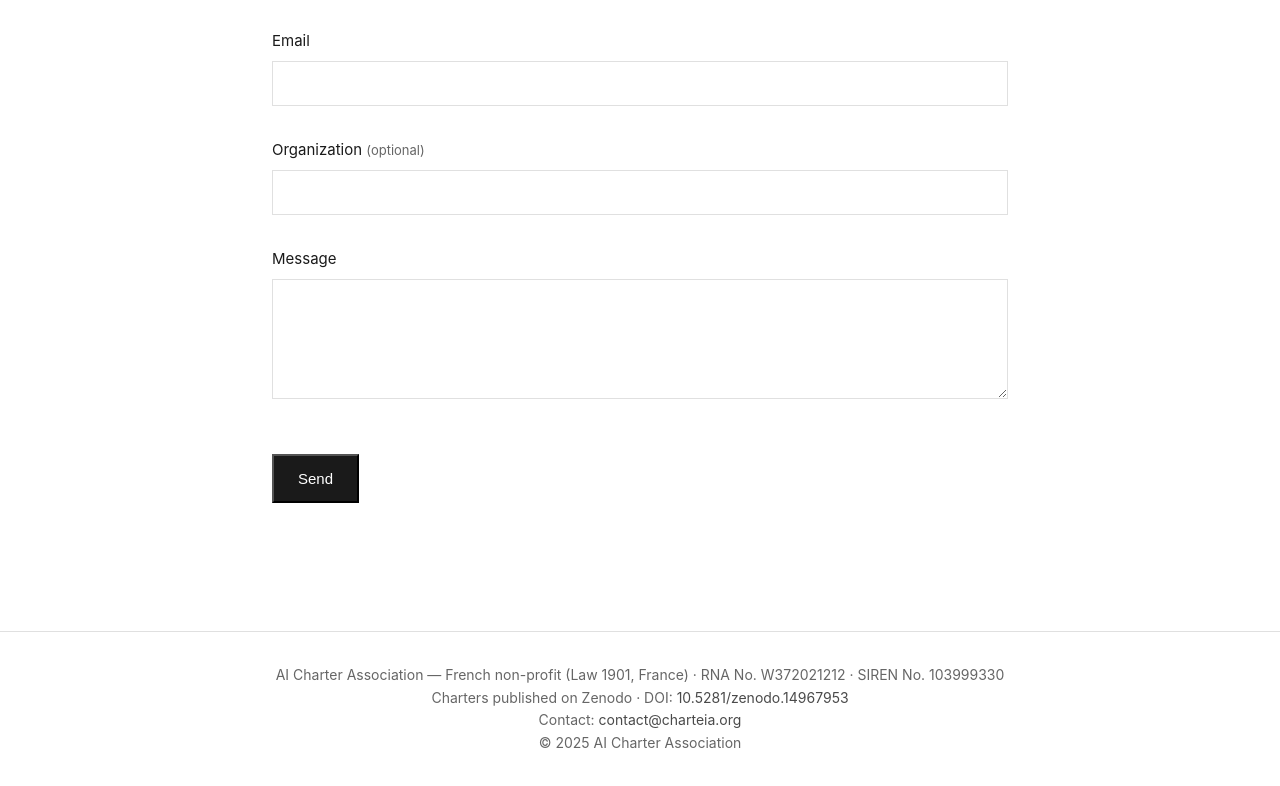
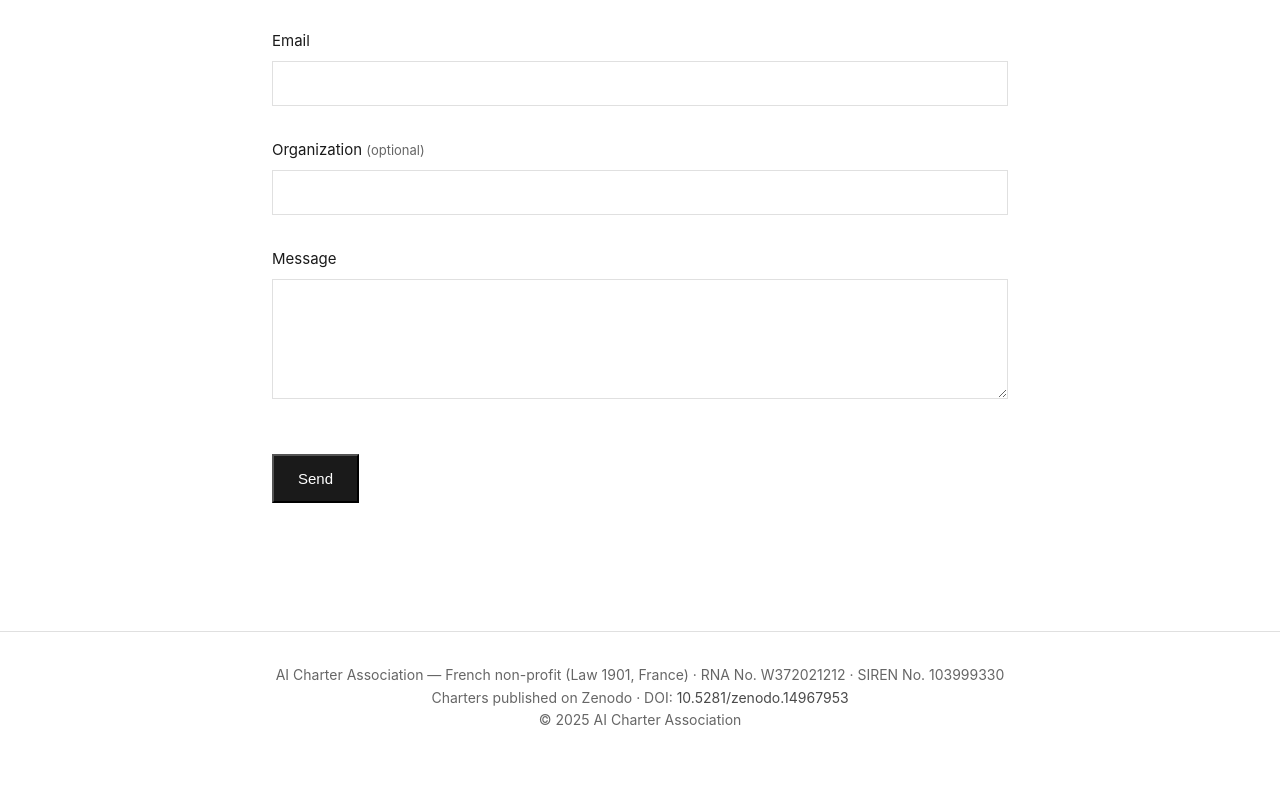
Before and after one commit to khalidovicGPT/charteia-website, a plain HTML site: page en/index.html in a window 1280 px wide. Shown: the part 3549-4335 px from the top of the page. After the commit the page ends 4313 px from the top, so only its background shows below. Drawn offline with Linux system fonts and the light colour scheme.

Commit message:
Retirer l'email contact@charteia.org du pied de page
L'adresse n'existe pas ; le formulaire de contact reste le canal de
contact. Normalise aussi les espaces en fin de ligne.

https://claude.ai/code/session_01DfLutfVPQ9aqi4HbpcSywx

```diff
--- a/en/index.html
+++ b/en/index.html
@@ -391,7 +391,6 @@
         <div class="footer-content">
             <p>AI Charter Association — French non-profit (Law 1901, France) · RNA No. W372021212 · SIREN No. 103999330</p>
             <p>Charters published on Zenodo · DOI: <a href="https://doi.org/10.5281/zenodo.14967953">10.5281/zenodo.14967953</a></p>
-            <p>Contact: <a href="mailto:contact@charteia.org">contact@charteia.org</a></p>
             <p>© 2025 AI Charter Association</p>
         </div>
     </footer>
```
Also changed, not shown: fr/index.html (+0 -1 lines).
